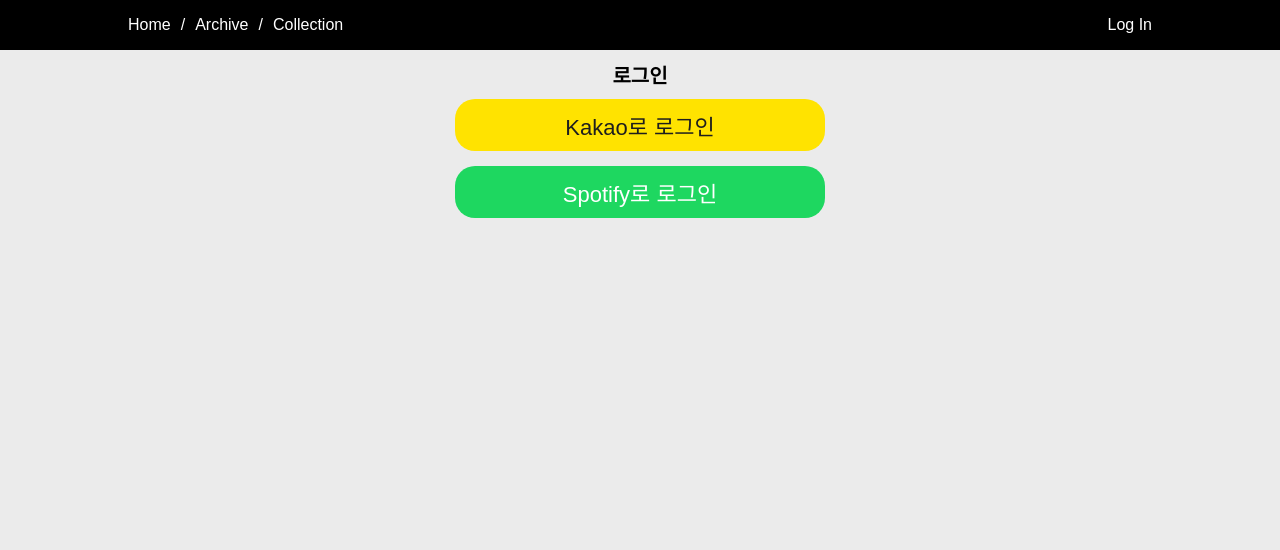
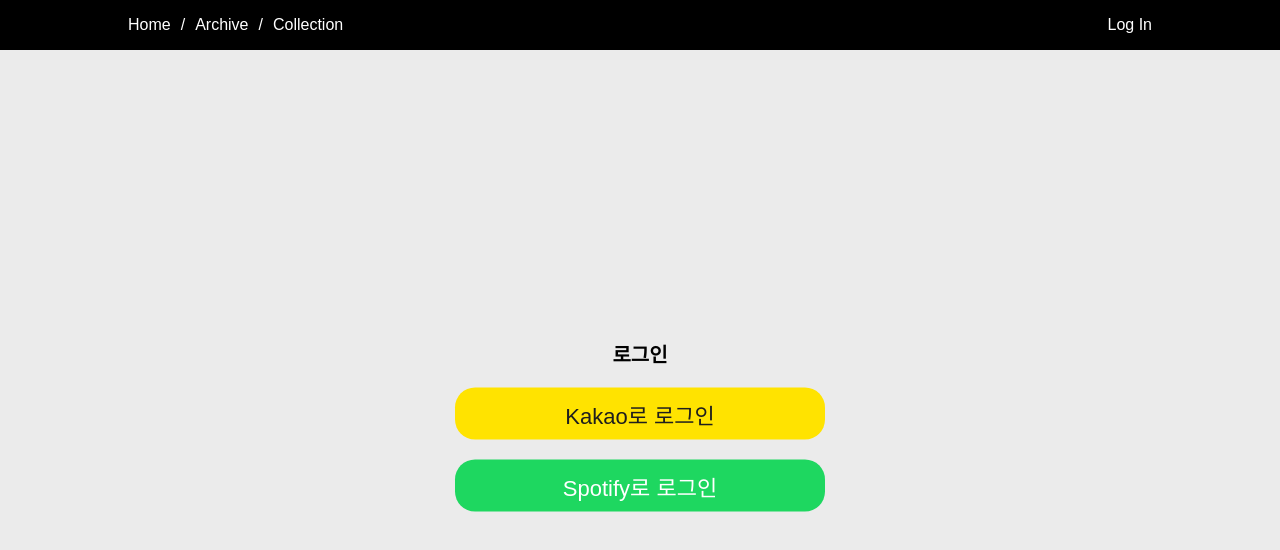
Before and after one commit to sykim0181/music-archiving-nextjs, a Next.js app: page /login in a window 1280 px wide. Shown: the top 550 px of the page. Built offline with nearby package versions, Linux system fonts and the light colour scheme; no server answers; a web font is replaced by a local one.

Commit message:
STYLE: 로그인 화면 스타일 변경

```diff
--- a/src/app/login/page.scss
+++ b/src/app/login/page.scss
@@ -28,18 +28,27 @@
 }
 
 .login_container {
-  width: 100%;
   display: flex;
   flex-direction: column;
   justify-content: center;
   align-items: center;
   margin: auto;
+
+  position: absolute;
+  top: 50%;
+  left: 50%;
+  transform: translate(-50%, -50%);
+
+  h1 {
+    margin: 0;
+  }
 }
 
 .button_group {
+  margin-top: 20px;
   display: flex;
   flex-direction: column;
-  gap: 15px;
+  gap: 20px;
 
   & button {
     border-radius: 20px;
--- a/src/components/common/InteractiveArchive.tsx
+++ b/src/components/common/InteractiveArchive.tsx
@@ -139,7 +139,6 @@
     }));
   };
 
-
   const getFloatingVinylSize = () => {
     const listItem = document.getElementsByClassName(styles.list_lp_item)?.[0];
     if (listItem !== undefined) {
```
